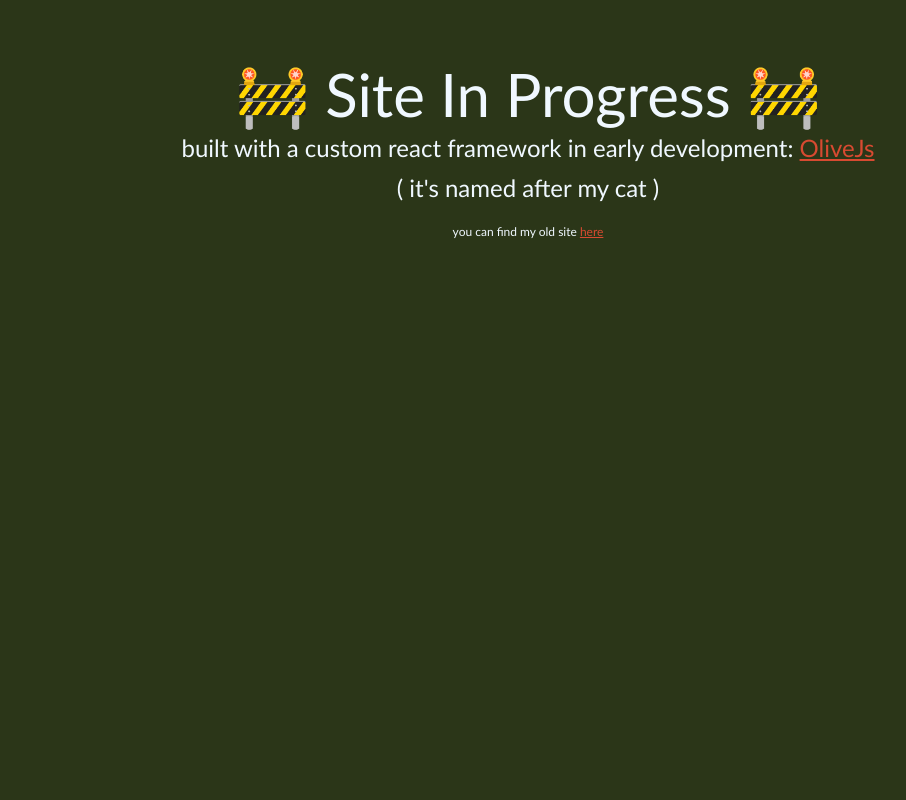
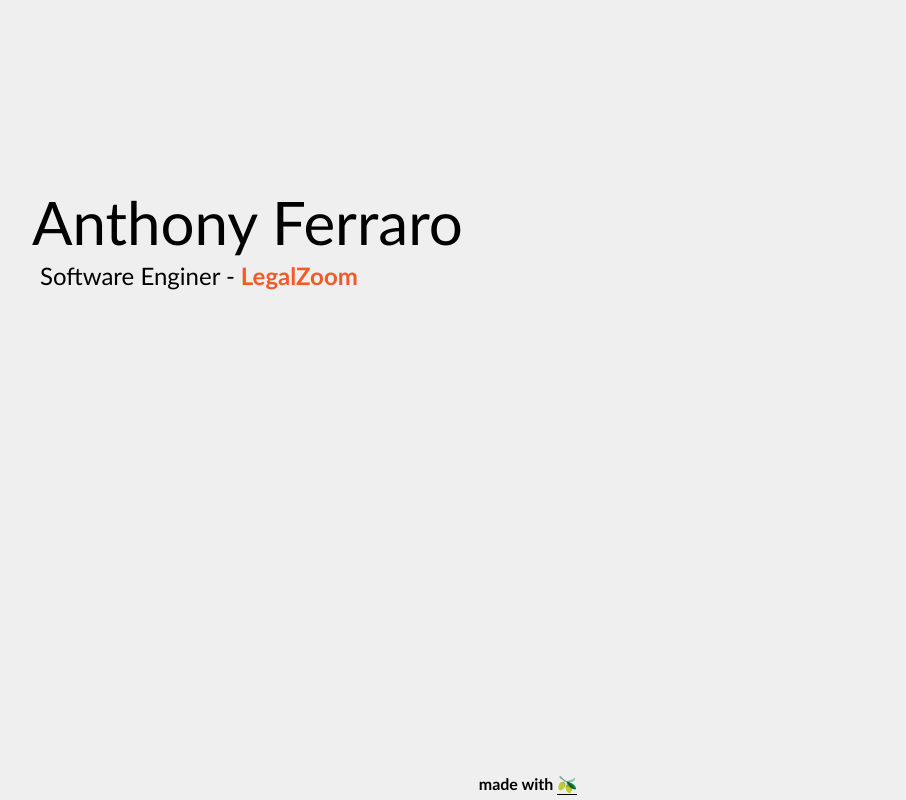
Before and after one commit to a-ferraro007/tony-dot-place, a React app: page / in a window 1280 px wide. Shown: the whole page, without its empty margins (112-1018 px from the left). Built offline with nearby package versions, Linux system fonts and the light colour scheme; the HTML template or start-up script is replaced by a standard one.

Commit message:
feat: new look

```diff
--- a/app/Components/SubComponent/subComponent.tsx
+++ /dev/null
@@ -1,28 +0,0 @@
-export default function SubComponent() {
-  return (
-    <>
-      <div className="flex flex-col items-center gap-2 ">
-        <span className="text-xs md:text-2xl text-[#f0f8ff]">
-          {" "}
-          built with a custom react framework in early development:{" "}
-          <a
-            className="text-[#D84A31] underline"
-            href="https://github.com/a-ferraro007/OliveJs/tree/main"
-          >
-            {" "}
-            OliveJs
-          </a>
-        </span>
-        <span className="text-xs md:text-2xl text-[#f0f8ff]"> ( it's named after my cat )</span>
-      </div>
-      <span className="text-[8px] md:text-xs mt-3 text-[#f0f8ff]">
-        {" "}
-        you can find my old site{" "}
-        <a className="text-[#D84A31] underline" href="https://super-octo-computing-machine.vercel.app/">
-          {" "}
-          here{" "}
-        </a>
-      </span>
-    </>
-  )
-}
--- a/app/Components/main.tsx
+++ b/app/Components/main.tsx
@@ -1,10 +1,24 @@
-import SubComponent from "./SubComponent/subComponent";
-
 export default function Main() {
   return (
-    <div className="flex flex-col items-center mt-16 gap-2">
-      <h1 className="text-6xl text-[#f0f8ff]"> 🚧 Site In Progress 🚧</h1>
-        <SubComponent />
-    </div>
-  )
+    <>
+      <div>
+        <div className="h-full flex flex-col ml-36 mt-48">
+          <h1 className="text-6xl font-extralight mb-2">Anthony Ferraro</h1>
+          <h2 className="ml-2 text-2xl font-light"> Software Enginer -
+            <span className="text-2xl font-semibold text-[#F45A27]"> LegalZoom </span></h2>
+        </div>
+      </div>
+      <div className="fixed bottom-0 w-full flex justify-center p-1">
+        <p className="font-semibold">
+          made with{" "}
+          <a
+            className="border-b-[1.5px] border-black pb-[1px]"
+            href="https://github.com/a-ferraro007/OliveJs/tree/main"
+          >
+            🫒
+          </a>
+        </p>
+      </div>
+    </>
+  );
 }
--- a/app/tailwind.css
+++ b/app/tailwind.css
@@ -3,8 +3,8 @@
 @tailwind utilities;
 
 body {
-    background: #2b3618; /*#122932; */
-   font-family: "Gill Sans", sans-serif;
+    background: #efefef;
+    font-family: "Gill Sans", sans-serif;
 }
 
 * {
```
